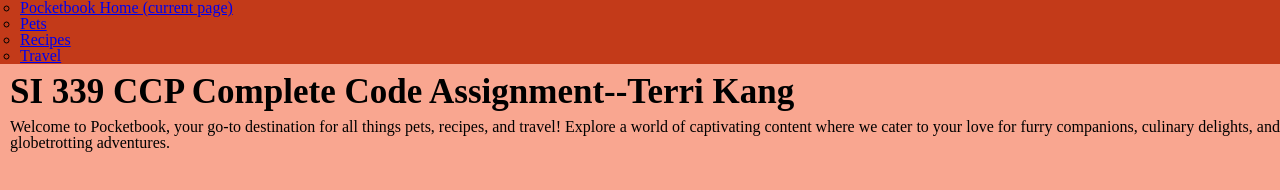
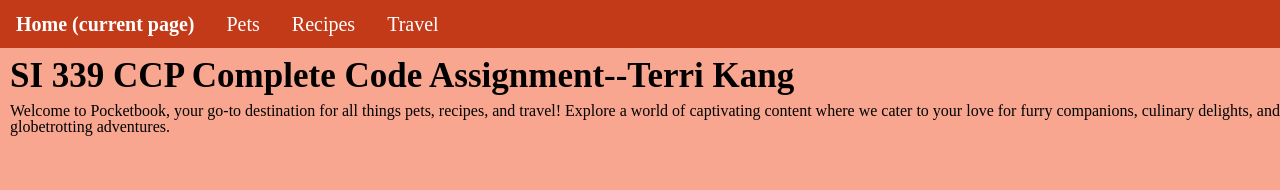
Before and after one commit to kkangtyy/ccp_mobile_w24, a plain HTML site: page index copy.html in a window 1280 px wide. Drawn offline with Linux system fonts and the light colour scheme.

Commit message:
edited html

```diff
--- a/index copy.html
+++ b/index copy.html
@@ -13,14 +13,14 @@
         <div>
         <a href = "#main" class = "skip">Skip to Main Content</a>
         </div>
-        <nav id = "nav_bar">
-            <ul>
-                <li><a href = "index.html" class = "active">Pocketbook Home (current page)</a></li>
-                <li><a href = "pets.html">Pets</a></li>
-                <li><a href = "recipes.html">Recipes</a></li>
-                <li><a href = "travel.html">Travel</a></li>
-            </ul>
-        </nav>
+        <div>
+            <nav class="nav_bar">
+                <a href = "index.html" class = "active">Home (current page)</a>
+                <a href = "pets.html">Pets</a>
+                <a href = "recipes.html">Recipes</a>
+                <a href = "travel.html">Travel</a>
+            </nav>
+        </div>
         <h1>SI 339 CCP Complete Code Assignment--Terri Kang</h1>
     </header>
     <main id = "main" tabindex = "-1">
```
Also changed, not shown: pets copy.html (+7 -9 lines), recipes copy.html (+8 -8 lines), travel copy.html (+8 -9 lines).
